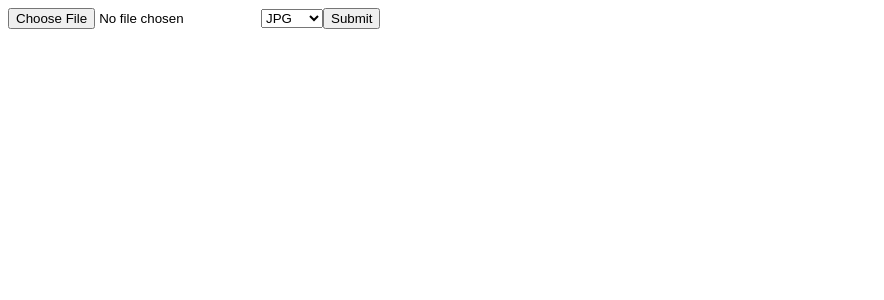
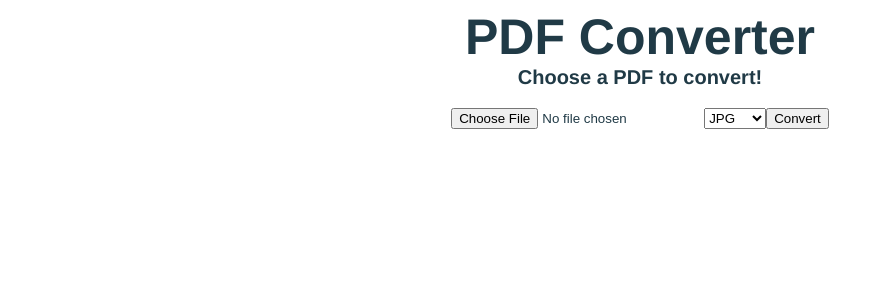
Before and after one commit to MichaelHJNLee/FileConvert, a React app: page / in a window 1280 px wide. Shown: the top 300 px of the page, without its empty margins (0-884 px from the left). Built offline with nearby package versions, Linux system fonts and the light colour scheme; the HTML template or start-up script is replaced by a standard one.

Commit message:
Basic styling done

```diff
--- a/config/filestack.js
+++ b/config/filestack.js
@@ -1,4 +1,4 @@
-var apiKey = 'AlCgdUFnAS3Sw2WrHoXC8z';
+var apiKey = 'AyGKqfXxOSpWPqbkhtsrYz';
 
 module.exports = {
   apiKey
--- a/package.json
+++ b/package.json
@@ -26,6 +26,7 @@
     "nodemon": "^2.0.2",
     "react": "^16.12.0",
     "react-dom": "^16.12.0",
+    "styled-components": "^4.4.1",
     "webpack": "^4.41.3",
     "webpack-cli": "^3.3.10"
   }
--- a/src/components/App.jsx
+++ b/src/components/App.jsx
@@ -1,11 +1,50 @@
 import React from 'react';
 import axios from 'axios';
 import FormData from 'form-data';
+import styled from 'styled-components';
+
+const Header = styled.div`
+  display: flex;
+  height: 100px;
+  width: 50%;
+  margin: auto;
+  font-family: "Helvetica Neue",Arial,sans-serif;
+  font-size: 50px;
+  color: #203a46;
+  font-weight: bold;
+  flex-direction: column;
+`;
+
+const OptionContainer = styled.div`
+  display: flex;
+  height: auto;
+  width: 40%;
+  margin: auto;
+  font-family: "Helvetica Neue",Arial,sans-serif;
+  color: #203a46;
+  font-weight: bold;
+  flex-direction: row;
+  justify-content: center;
+`;
+
+const ImageContainer = styled.div`
+  display: flex;
+  height: auto;
+  width: 70%;
+  margin: auto;
+  flex-flow: row wrap;
+  justify-content: center;
+  font-family: "Helvetica Neue",Arial,sans-serif;
+  color: #203a46;
+  font-weight: bold;
+  font-size: 10px;
+`;
 
 class App extends React.Component {
     constructor(props) {
         super(props);
         this.state = {
+          loading: false,
           images: []
         }
         this.handleUpload = this.handleUpload.bind(this);
@@ -26,11 +65,14 @@ class App extends React.Component {
       let config = {
         headers: { 'Content-Type': `multipart/form-data; boundary=${data._boundary}` },
       }
-      axios.post(`/api/image/${document.getElementById('filetype').value}`, data, config)
+      let filetype = document.getElementById('filetype').value;
+      axios.post(`/api/image/${filetype}`, data, config)
         .then((response) => {
           let newImages = this.state.images;
-          newImages.push(response.data);
+          let newImage = [response.data, selected.name.split('.')[0], filetype];
+          newImages.push(newImage);
           this.setState({
+            loading: false,
             images: newImages
           })
         })
@@ -43,6 +85,13 @@ class App extends React.Component {
     render() {
         return (
             <div>
+              <Header>
+                <center>
+                  <div>PDF Converter</div>
+                  <div style={{"fontSize": "20px"}}>Choose a PDF to convert!</div>
+                </center>
+              </Header>
+              <OptionContainer>
                 <input id="filepick" type="file" name="image" />
                 <select id="filetype">
                   <option value="jpg">JPG</option>
@@ -51,8 +100,11 @@ class App extends React.Component {
                   <option value="webp">WEBP</option>
                   <option value="svg">SVG</option>
                 </select>
-              <button onClick={this.handleUpload}>Submit</button>
-              <div>{this.state.images.map((image, index) => <img key={index} src={image}></img>)}</div>
+                <button onClick={() => {this.setState({loading: true}, this.handleUpload)}}>Convert</button>
+              </OptionContainer>
+              {this.state.loading && <center><img src="./loading.gif"></img></center>}
+              <br/>
+              <ImageContainer>{this.state.images.map((image, index) => <div key={index} style={{"display": "flex", "flexDirection": "column"}}><img style={{"height": "400px", "width" : "300px", "border": "1px solid black"}} src={image[0]}></img><center>{`'${image[1]}' Converted to ${image[2].toUpperCase()}`}</center></div>)}</ImageContainer>
             </div>
         )
     }
```
Also changed, not shown: 4 other files (tests, documents, lock files or other folders). Lines whose indentation alone changed are shown as unchanged.
